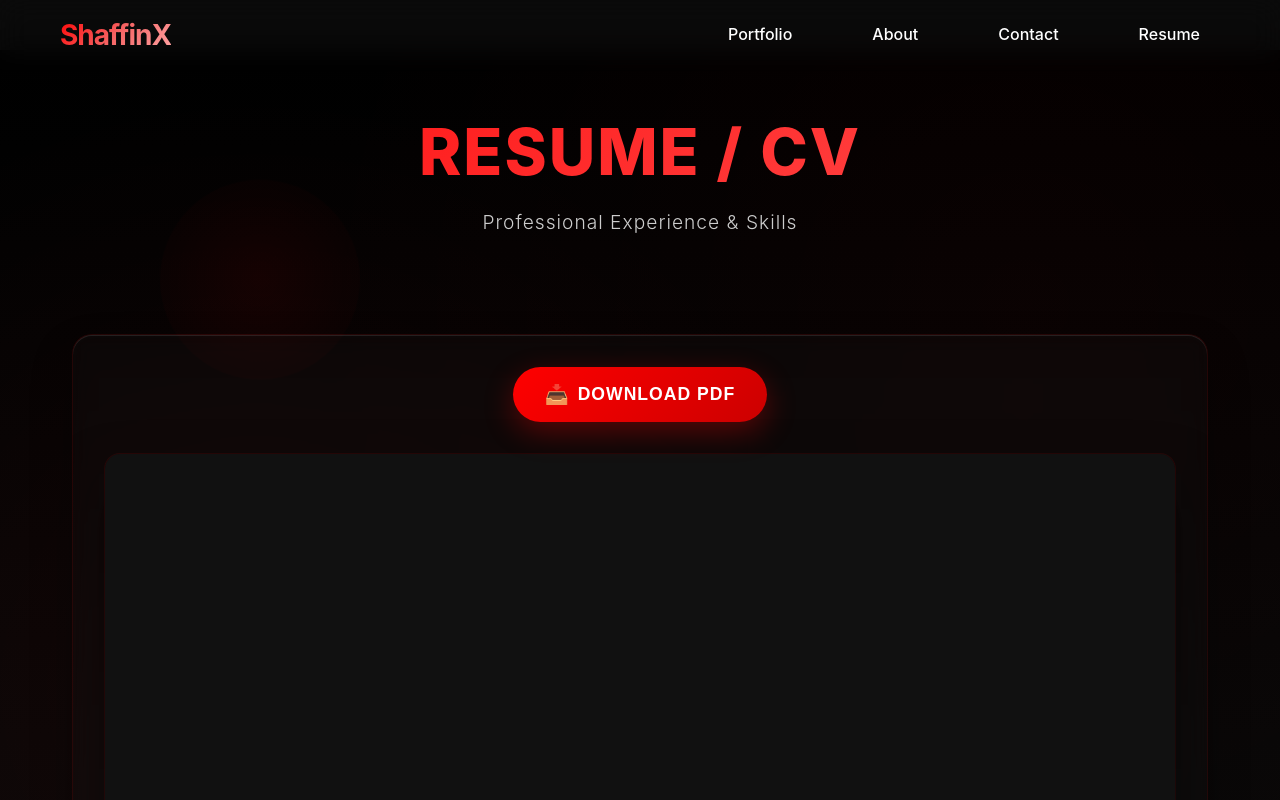
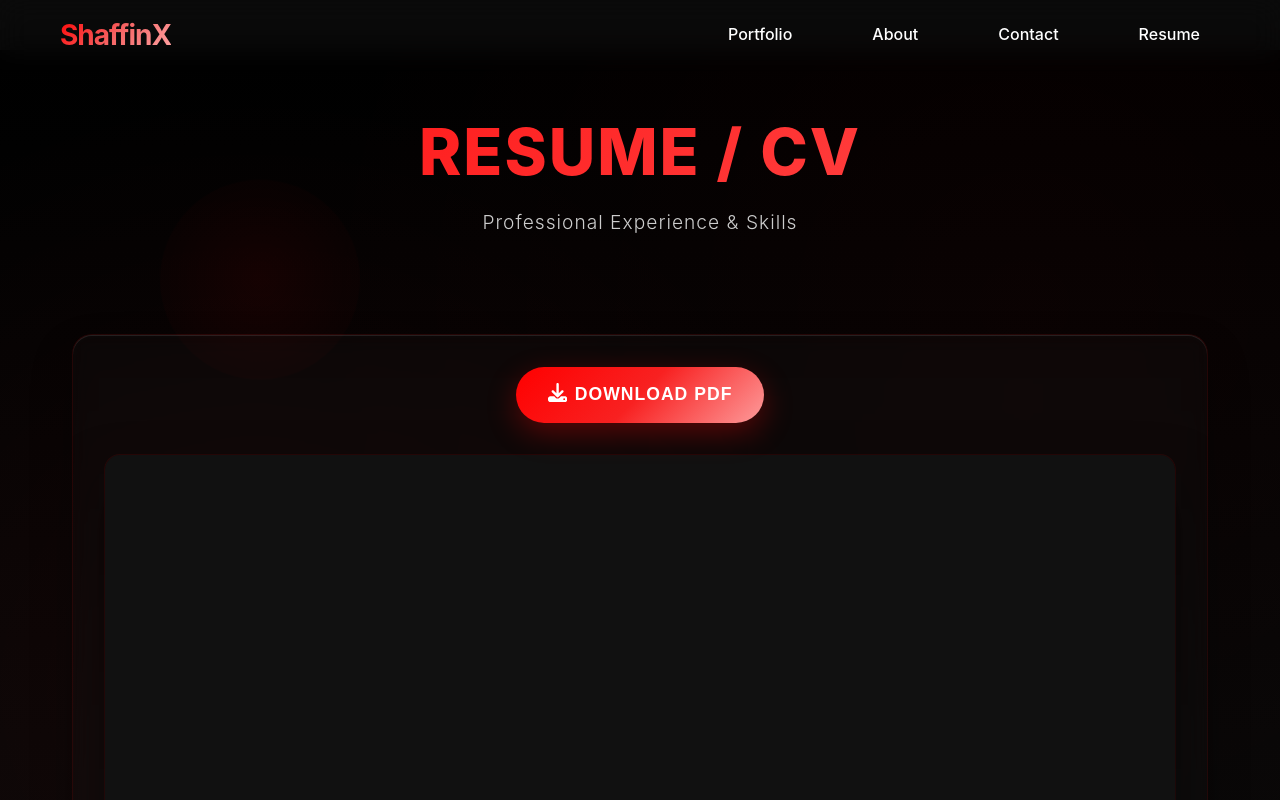
Before and after one commit to shaffinX/Portfolio, a React (Create React App) app: page /Resume in a window 1280 px wide. Shown: the top 800 px of the page. Built offline with nearby package versions, Linux system fonts and the light colour scheme.

Commit message:
8th Commit

```diff
--- a/src/Components/Resume_CV/Resume.css
+++ b/src/Components/Resume_CV/Resume.css
@@ -71,7 +71,7 @@
 }
 
 .download-btn {
-  background: linear-gradient(135deg, #ff0000, #cc0000);
+  background: linear-gradient(135deg, #ff0000,#f82121, #fd9b9b);
   color: white;
   border: none;
   padding: 1rem 2rem;
@@ -108,7 +108,7 @@
 .download-btn:hover {
   transform: translateY(-2px);
   box-shadow: 0 15px 40px rgba(255, 0, 0, 0.4);
-  background: linear-gradient(135deg, #ff2222, #ee0000);
+  background: linear-gradient(135deg, #ff0000,#f82121, #fd9b9b);
 }
 
 .btn-icon {
--- a/src/Components/Resume_CV/Resume.jsx
+++ b/src/Components/Resume_CV/Resume.jsx
@@ -5,6 +5,7 @@ import {
   initScrollAnimations,
   initHoverAnimations
 } from './AnimationHandler3';
+import { FaDownload } from "react-icons/fa6";
 
 const Resume = () => {
   const pageRef = useRef(null);
@@ -50,7 +51,7 @@ const Resume = () => {
               onClick={handleDownload}
               ref={downloadBtnRef}
             >
-              <span className="btn-icon">📥</span>
+              <span className="btn-icon"><FaDownload color='white'/></span>
               Download PDF
             </button>
           </div>
```
